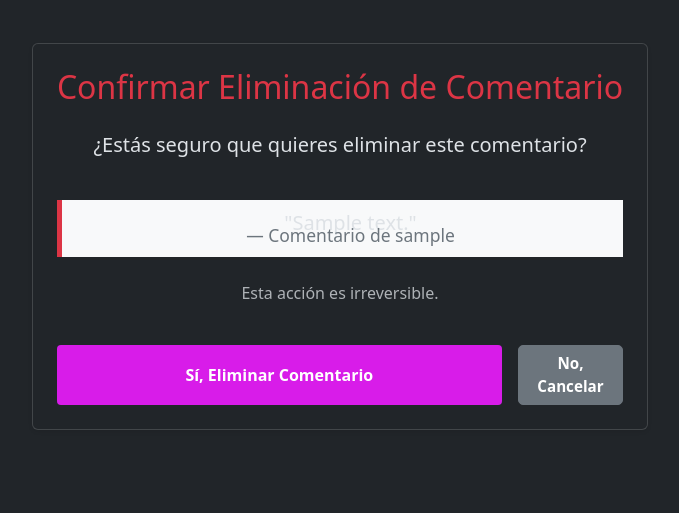
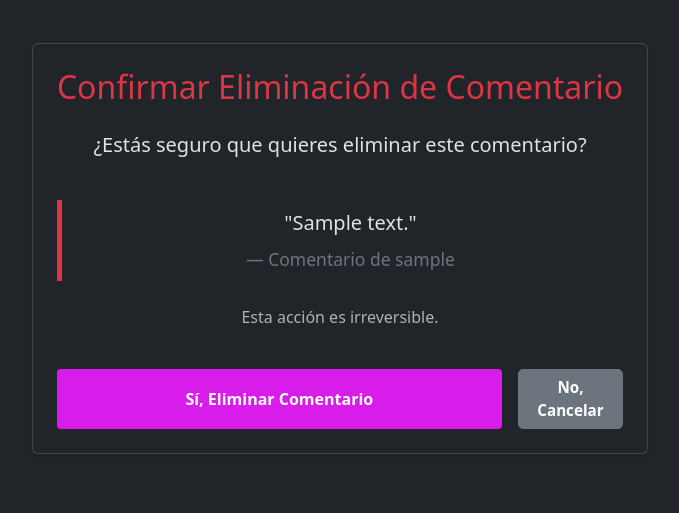
Before and after one commit to emyypg/blog, a Django app: page /1/eliminar_comentario/ in a window 1280 px wide. Shown: the part 154-667 px from the top of the page, without its empty margins (300-979 px from the left). Run offline with Django 5.2, Linux system fonts and the light colour scheme; a user stored in the database is signed in; tables that the repository leaves empty hold one stand-in row (values such as "Sample post").

Commit message:
cosillas

```diff
--- a/templates/news/confirmar_eliminar_comentario.html
+++ b/templates/news/confirmar_eliminar_comentario.html
@@ -7,9 +7,9 @@
         <h2 class="card-title text-center text-danger mb-4">Confirmar Eliminación de Comentario</h2>
         <p class="card-text text-center lead">¿Estás seguro que quieres eliminar este comentario?</p>
 
-        <blockquote class="blockquote text-center border-start border-danger border-5 ps-3 py-2 my-4 bg-light">
+        <blockquote class="blockquote text-center border-start border-danger border-5 ps-3 py-2 my-4">
             <p class="mb-0">"{{ comment.contenido }}"</p>
-            <footer class="blockquote-footer">Comentario de {{ comment.autor.username }}</footer>
+            <footer class="blockquote-footer mt-2">Comentario de {{ comment.autor.username }}</footer>
         </blockquote>
 
         <p class="text-center text-muted">Esta acción es irreversible.</p>
```
Also changed, not shown: templates/news/detalle_post.html (+4 -4 lines).
